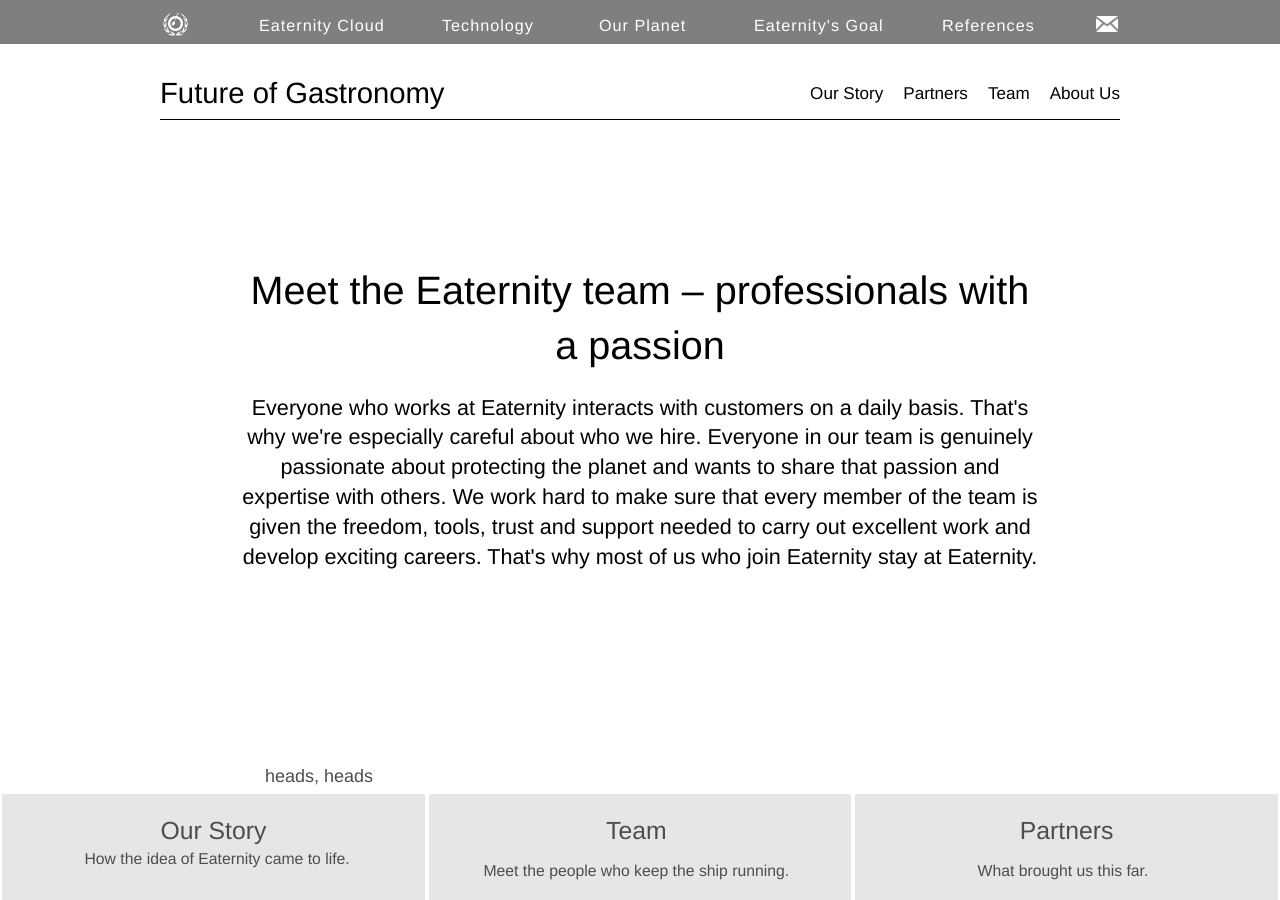
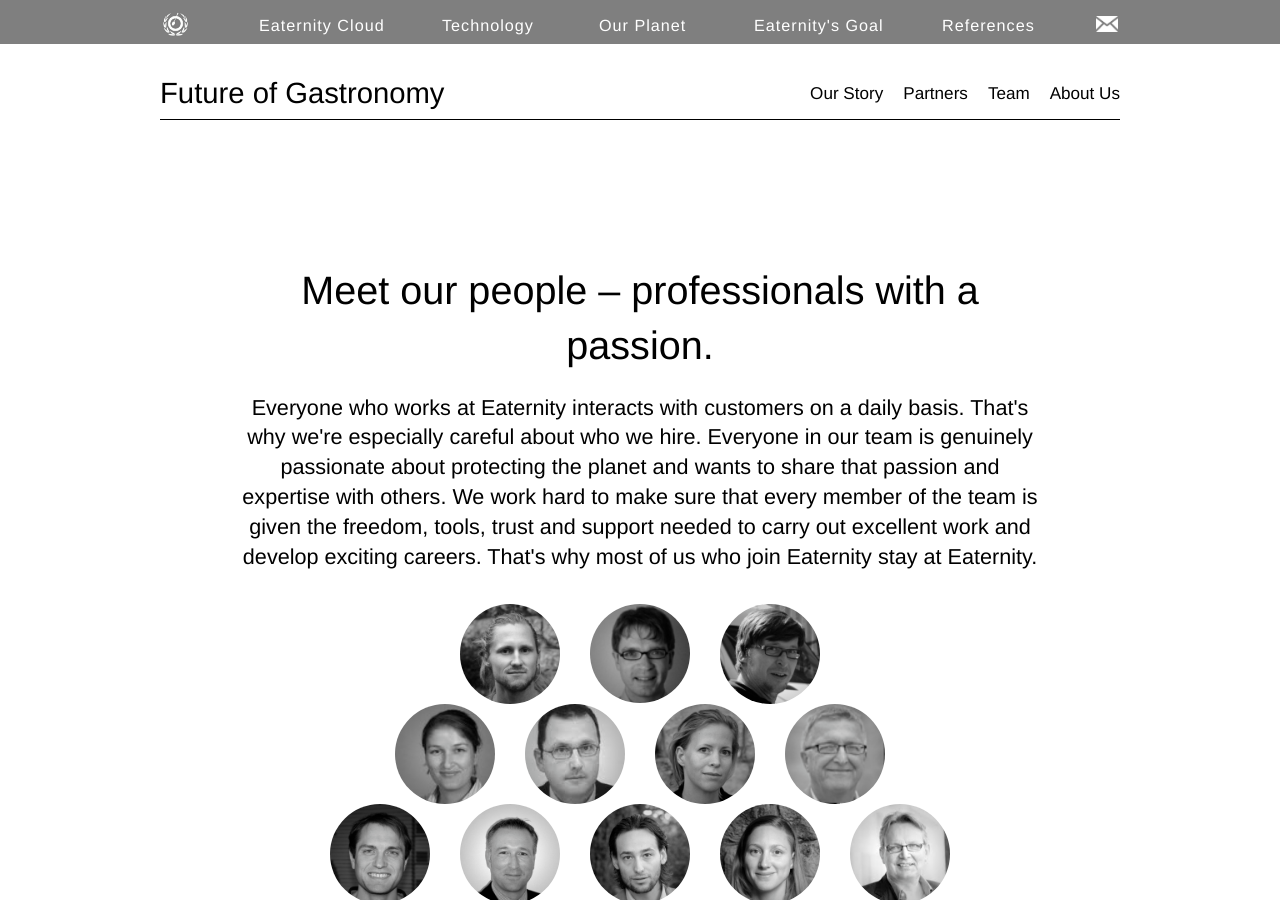
Before and after one commit to Spirateandacookie/eaternity-com, a Jekyll site: the page built from _posts/en/about/0000-01-01-team.md, in a window 1280 px wide and 900 px high. Built offline with Jekyll 4.4.1, drawn with Linux system fonts in a browser that asks for light colours.

Commit message:
team seite

```diff
--- a/_posts/en/about/0000-01-01-team.md
+++ b/_posts/en/about/0000-01-01-team.md
@@ -8,7 +8,7 @@ categories: about
 
 
 <div style="background-color: #fff;">
-	<div class="container-hero container-hero-1 clearfix" style="height: 720px;background: rgb(255, 255, 255);background-repeat: no-repeat;background-size: 1000px;background-position: center bottom;">
+	<div class="container-hero container-hero-1 clearfix" style="height: 560px;background: rgb(255, 255, 255);background-repeat: no-repeat;background-size: 1000px;background-position: center bottom;">
 		<div class="container-hero-content container-hero-content-1 clearfix">
 			<div class="container-4 clearfix" style="margin-bottom:-40px;margin-top:30px;width: 960px;height: 46px;border-bottom: 1px solid rgb(0, 0, 0);">
 				<button class="text text-5" style="text-align:left;color:#000" onClick="window.location='/about';" >Future of Gastronomy</button>
@@ -18,7 +18,7 @@ categories: about
 				{% endif %}{% endfor %}
 			</div>
 
-			<div style="line-height: 1.38;clear: both;width: 796px;margin: 150px 0 0 82px;border-radius: 3px;background-color: rgba(255, 255, 255, 0);font-size: 2.2em;text-align: center;float: left; color: #000">Meet the Eaternity team – professionals with a passion</div>
+			<div style="line-height: 1.38;clear: both;width: 796px;margin: 150px 0 0 82px;border-radius: 3px;background-color: rgba(255, 255, 255, 0);font-size: 2.2em;text-align: center;float: left; color: #000">Meet our people – professionals with a passion.</div>
 
 			<div style="line-height: 1.38;clear: both;width: 796px;margin: 20px 0 0 82px;border-radius: 3px;background-color: rgba(255, 255, 255, 0);font-size: 1.2em;text-align: center;float: left; color: #000">Everyone who works at Eaternity interacts with customers on a daily basis. That's why we're especially careful about who we hire. Everyone in our team is genuinely passionate about protecting the planet and wants to share  that passion and expertise with others. We work hard to make sure that every member of the team is given the freedom, tools, trust and support  needed to carry out excellent work and develop exciting careers. That's why most of us who join Eaternity stay at Eaternity.</div>
 
@@ -28,17 +28,58 @@ categories: about
 </div>
 
 
-<div style="background: -webkit-linear-gradient(90deg, rgb(255, 255, 255) 0%, rgb(245, 245, 245) 100%) rgb(222, 222, 222);margin-top:60px;margin-bottom:160px">
+<!-- <div style="background: -webkit-linear-gradient(90deg, rgb(255, 255, 255) 0%, rgb(245, 245, 245) 100%) rgb(222, 222, 222);margin-top:60px;margin-bottom:160px">
+	 -->
+<div class="container">
+	<div class="row">
+		<div class="col-md-2"></div>
+		<div class="col-md-8">
 
-<div class="container">
-		<div class="row" style="height:100px">
-			<div class="col-md-2"></div>
-			<div class="col-md-6">
-				heads, heads
+
+			<div class="row">
+
+				<div class="col-xs-3"></div>
+				<div class="col-xs-2"><img src="/images/ajaggi_180.png" class="img-circle img-responsive"  alt="Ajaggi 180"></div>
+				<div class="col-xs-2"><img src="/images/mstucki_180.png" class="img-circle img-responsive" alt="Mstucki 180"></div>
+				<div class="col-xs-2"><img src="/images/rgebert_180.png" class="img-circle img-responsive" alt="Rgebert 180"></div>
+
+			</div><div class="row">
+
+				<div class="col-xs-2"></div>
+				<div class="col-xs-2"><img src="/images/dscharfy_180.png" class="img-circle img-responsive" alt="Dscharfy 180"></div>
+
+				<div class="col-xs-2"><img src="/images/sbedin_180.png" class="img-circle img-responsive" alt="Sbedin 180"></div>
+				<div class="col-xs-2"><img src="/images/jellens_180.png" class="img-circle img-responsive" alt="Jellens 180"></div>
+				<div class="col-xs-2"><img src="/images/tdyllick_180.png" class="img-circle img-responsive" alt="Tdyllick 180"></div>
+
+			</div><div class="row">
+
+				<div class="col-xs-1"></div>
+				<div class="col-xs-2"><img src="/images/ascheuss_180.png" class="img-circle img-responsive" alt="Ascheuss 180"></div>
+				<div class="col-xs-2"><img src="/images/bprobst_180.png" class="img-circle img-responsive" alt="Bprobst 180"></div>
+				<div class="col-xs-2"><img src="/images/mklarmann_180.png" class="img-circle img-responsive" alt="Mklarmann 180"></div>
+				<div class="col-xs-2"><img src="/images/ehirsiger_180.png" class="img-circle img-responsive" alt="Ehirsiger 180"></div>
+
+				<div class="col-xs-2"><img src="/images/fkristandl.png" class="img-circle img-responsive" alt="Fkristandl"></div>
+
+
 			</div>
-			<div class="col-md-4"></div>
 
+			<div class="row">
+					<div class="col-xs-2"></div>
+					<div class="col-xs-2"><img src="/images/fkostadinov_180.png" class="img-circle img-responsive" alt="Fkostadinov 180"></div>
+					<div class="col-xs-2"><img src="/images/jmoosburner_180.png" class="img-circle img-responsive" alt="Jmoosburner 180"></div>
+					<div class="col-xs-2"><img src="/images/lbounoure_180.png" class="img-circle img-responsive" alt="Lbounoure 180"></div>
+					<div class="col-xs-2"><img src="/images/tbratschi_180.png" class="img-circle img-responsive" alt="Tbratschi 180"></div>
+
+			</div>
+			<div class="row">
+					<div class="col-xs-2" style="height:240px"></div>
+			</div>
 		</div>
+		<div class="col-md-2"></div>
+
+	</div>
 </div>
 
 
```
Also changed, not shown: _posts/en/about/0000-01-01-partner.md (+1 -1 lines), _posts/en/about/0000-01-01-us.md (+3 -3 lines), images/ajaggi_180.png (added), images/ascheuss_180.png (added), images/bprobst_180.png (added), images/dscharfy_180.png (added), images/ehirsiger_180.png (added), images/fkostadinov_180.png (added), images/fkristandl.png (added), images/jellens_180.png (added), images/jmoosburner_180.png (added), images/lbounoure_180.png (added), images/mklarmann_180.png (added), images/mstucki_180.png (added), 4 more files.
